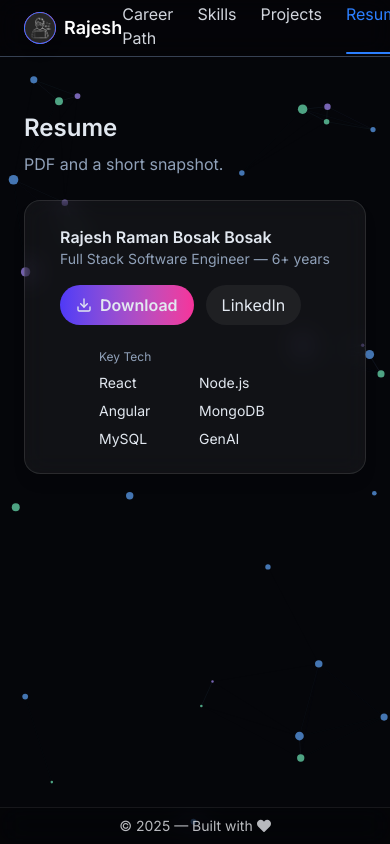
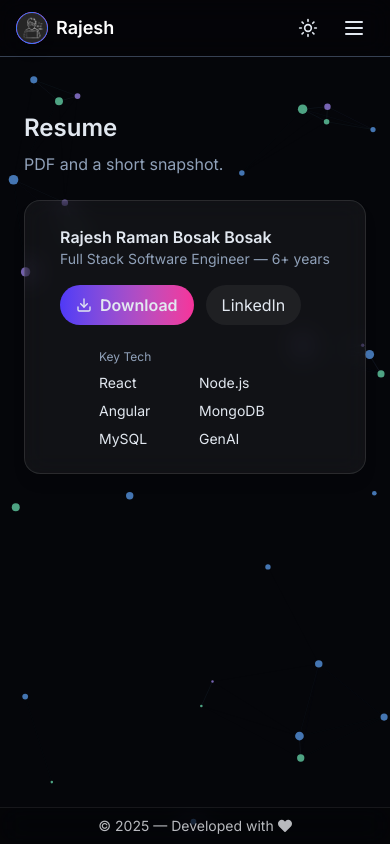
Before and after one commit to rajeshbosak/portfolio, a React (Vite) app: page /portfolio/resume in a window 390 px wide. Built offline with nearby package versions, Linux system fonts and the light colour scheme.

Commit message:
refactor Navbar and Footer components; update text and enhance mobile menu functionality

```diff
--- a/src/components/Footer.jsx
+++ b/src/components/Footer.jsx
@@ -13,7 +13,7 @@ export default function Footer() {
       </p> */}
 
       <p className="text-gray-800 dark:text-gray-200 flex items-center justify-center gap-1">
-        © {new Date().getFullYear()} — Built with <FaHeart />
+        © {new Date().getFullYear()} — Developed with <FaHeart />
       </p>
     </footer>
   );
--- a/src/components/Navbar.jsx
+++ b/src/components/Navbar.jsx
@@ -1,9 +1,10 @@
-// src/components/Navbar.jsx
-import React from "react";
+import React, { useState } from "react";
 import { NavLink } from "react-router-dom";
-import { Sun, Moon } from "lucide-react";
+import { Sun, Moon, Menu, X } from "lucide-react";
 
 export default function Navbar({ theme, setTheme }) {
+  const [isOpen, setIsOpen] = useState(false);
+
   const navItems = [
     { name: "Career Path", path: "/career" },
     { name: "Skills", path: "/skills" },
@@ -15,26 +16,24 @@ export default function Navbar({ theme, setTheme }) {
 
   return (
     <nav className="fixed top-0 w-full bg-white/10 dark:bg-black/20 backdrop-blur-md border-b border-gray-300 dark:border-gray-700 z-50">
-      <div className="max-w-7xl mx-auto px-6 flex items-center justify-between h-14">
+      <div className="max-w-7xl mx-auto px-4 sm:px-6 flex items-center justify-between h-14">
         {/* Logo / Name */}
         <NavLink
           to="/"
           className="flex items-center gap-2 text-lg font-semibold text-gray-900 dark:text-white hover:text-blue-400 dark:hover:text-blue-400 transition-colors"
         >
           <div className="w-8 h-8 rounded-full bg-gradient-to-tr from-purple-500 to-pink-500 flex items-center justify-center text-white font-bold">
-            {/* RR */}
             <img
               src={`${import.meta.env.BASE_URL}profile.jpg`}
               alt="Rajesh Raman Bosak"
-              className=" rounded-full mx-auto border-1 border-blue-500 shadow-lg"
+              className="rounded-full mx-auto border border-blue-500 shadow-lg"
             />
-            {/* className="w-32 h-32 rounded-full mx-auto border-4 border-blue-500 shadow-lg" */}
           </div>
           Rajesh
         </NavLink>
 
-        {/* Nav Links */}
-        <div className="flex gap-6">
+        {/* Desktop Nav */}
+        <div className="hidden md:flex gap-6">
           {navItems.map((item) => (
             <NavLink
               key={item.name}
@@ -52,6 +51,7 @@ export default function Navbar({ theme, setTheme }) {
           ))}
         </div>
 
+        <div className="flex items-center gap-2">
           {/* Theme Toggle */}
           <button
             onClick={() => setTheme(theme === "dark" ? "light" : "dark")}
@@ -62,13 +62,45 @@ export default function Navbar({ theme, setTheme }) {
               className="flex items-center justify-center animate-themeSwitch"
             >
               {theme === "light" ? (
-              <Moon className="w-5 h-5 " />
+                <Moon className="w-5 h-5" />
               ) : (
-              <Sun className="w-5 h-5 " />
+                <Sun className="w-5 h-5" />
               )}
             </span>
+          </button>
 
-          {/* Extra CSS for animation */}
+          {/* Mobile Hamburger */}
+          <button className="md:hidden p-2" onClick={() => setIsOpen(!isOpen)}>
+            {isOpen ? <X className="w-6 h-6" /> : <Menu className="w-6 h-6" />}
+          </button>
+        </div>
+      </div>
+
+      {/* Mobile Menu */}
+      {isOpen && (
+        <div className="md:hidden bg-white/90 dark:bg-black/90 backdrop-blur-md border-t border-gray-300 dark:border-gray-700">
+          <div className="flex flex-col items-start px-6 py-4 space-y-4">
+            {navItems.map((item) => (
+              <NavLink
+                key={item.name}
+                to={item.path}
+                className={({ isActive }) =>
+                  `w-full text-lg ${
+                    isActive
+                      ? "text-blue-500"
+                      : "text-gray-700 dark:text-gray-300 hover:text-blue-400 dark:hover:text-blue-400"
+                  }`
+                }
+                onClick={() => setIsOpen(false)} // Close menu on click
+              >
+                {item.name}
+              </NavLink>
+            ))}
+          </div>
+        </div>
+      )}
+
+      {/* Extra CSS for theme toggle animation */}
       <style>{`
         @keyframes themeSwitch {
           0% { transform: scale(0.6) rotate(-90deg); opacity: 0; }
@@ -79,8 +111,6 @@ export default function Navbar({ theme, setTheme }) {
           animation: themeSwitch 0.4s ease-out;
         }
       `}</style>
-        </button>
-      </div>
     </nav>
   );
 }
```
Lines whose indentation alone changed are shown as unchanged.
